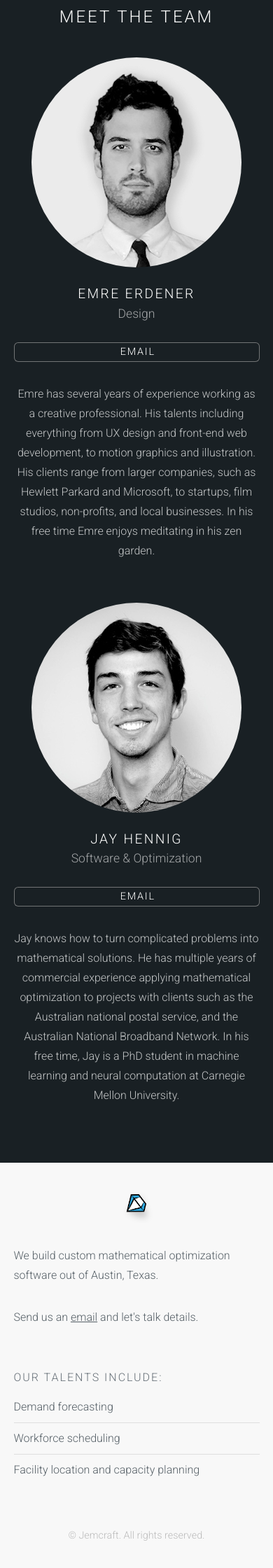
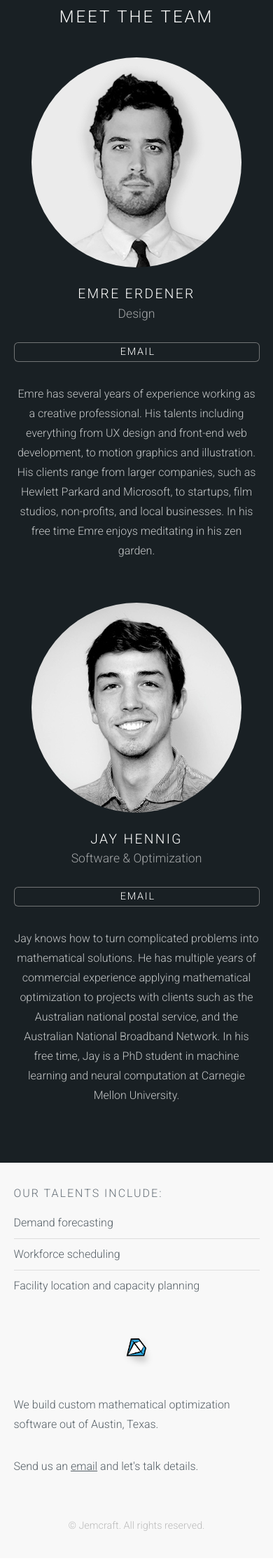
Before and after one commit to Jemcraft/Jemcraft.github.io, a Jekyll site: the page built from index.html, in a window 390 px wide. Shown: the part 1942-4182 px from the top of the page at 70% size. Built offline with Jekyll 4.4.1, drawn with Linux system fonts in a browser that asks for light colours.

Commit message:
final adjustments to footer, before I stop letting this distract me.

```diff
--- a/_includes/footer.html
+++ b/_includes/footer.html
@@ -27,14 +27,6 @@
         </div>
         <a name="contact"></a>
         <div class="row collapse-at-2">
-        <div class="1u">
-            <img src="/images/jlogo-jshadow.png" class="footer-logo"/>
-        </div>
-        <div class="5u footer-blurb">
-            <p>We build custom mathematical optimization software out of Austin, Texas.</p>
-            <p>Send us an <a href="mailto:{{site.group_email}}">email</a> and let's talk details.</p>
-        </div>
-        <br class="mobile-break"/>
                 <div class="6u">
                     <h4>Our talents include:</h4>
                     <ul class="alt">
@@ -43,6 +35,14 @@
                         <li>Facility location and capacity planning</li>
                     </ul>
                 </div>
+    <br class="mobile-break"/>
+                <div class="1u">
+                    <img src="/images/jlogo-jshadow.png" class="footer-logo"/>
+                </div><!--1u close-->
+                <div class="5u footer-blurb">
+                    <p>We build custom mathematical optimization software out of Austin, Texas.</p>
+                    <p>Send us an <a href="mailto:{{site.group_email}}">email</a> and let's talk details.</p>
+                </div><!--5u close-->
         </div>
         <ul class="copyright">
             <li>&copy; Jemcraft. All rights reserved.</li>
--- a/css/style.css
+++ b/css/style.css
@@ -1223,9 +1223,10 @@
 	.footer-logo {
 		display: block;
 		margin: 0 auto;
-		padding-bottom: 2.1em;
 		max-width: 15%;
 		height: auto;
+		margin-top: -20px;
+		padding-bottom: 40px;
 	}
 	.arrow-down {
 		display: none;
@@ -1246,6 +1247,10 @@
 	.major h2 {
 		margin-bottom: 50px;
 	}
+	.6u .alt {
+		margin-bottom: 0;
+	}
+
 }
 /*------------*/
 
```
Lines whose indentation alone changed are shown as unchanged.
